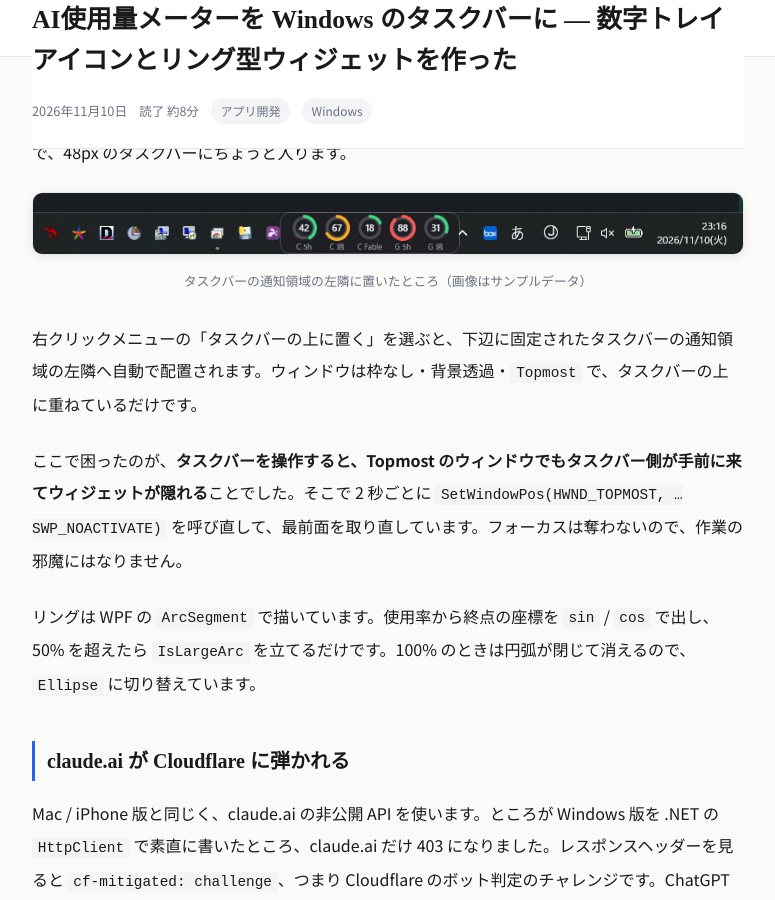
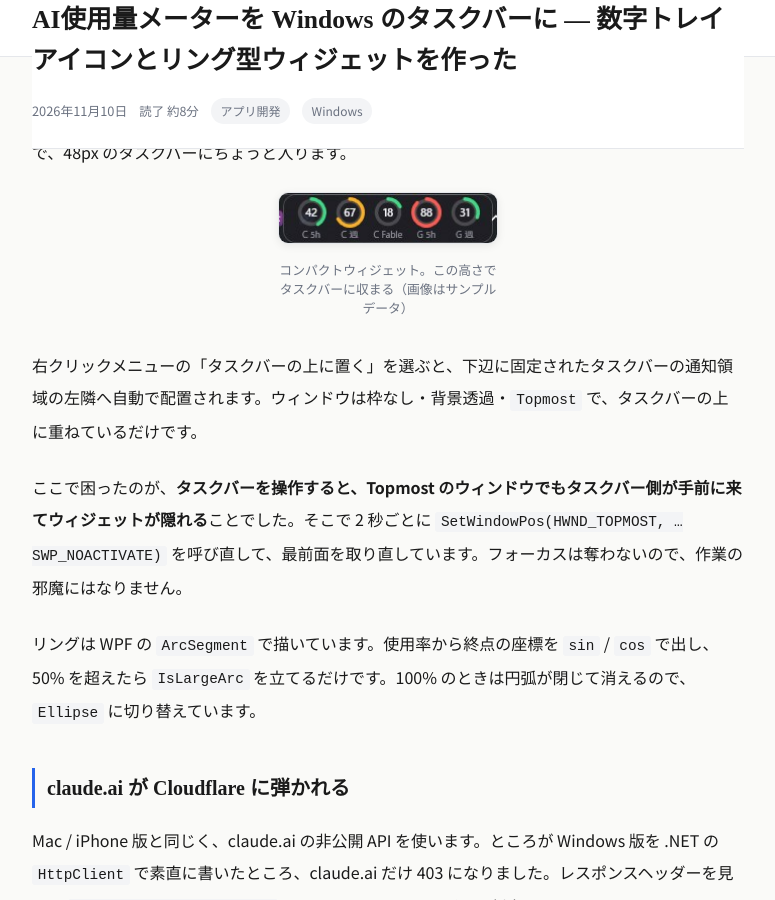
Before and after one commit to wat--/app-policies, a Jekyll site: the page built from _posts/2026-11-10-ai-usage-meter-windows.md, in a window 1280 px wide and 900 px high, scrolled down 2020 px. Shown: the whole window, without its empty margins (252-1027 px from the left). Built offline with Jekyll 4.4.1, drawn with Linux system fonts in a browser that asks for light colours; a script that is not in the unit is left out.

Commit message:
docs(blog): Windows版記事のコンパクト画像をウィジェットのみにトリミング
Co-Authored-By: Claude Code <noreply@anthropic.com>

```diff
--- a/_posts/2026-11-10-ai-usage-meter-windows.md
+++ b/_posts/2026-11-10-ai-usage-meter-windows.md
@@ -43,7 +43,7 @@ Microsoft Store には出さず、[Tail-Studio のダウンロードページ](/
 Mac 版のメニューバー表示がちょうどよかったので、同じ発想で「タスクバーの高さに収まるメーター」を作りました。30px のリングの中央に使用率を出し、下に「C 5h」「C 週」「C Fable」「G 5h」のような短いラベルを付けています（C は Claude、G は ChatGPT）。全体の高さは約 46px で、48px のタスクバーにちょうど入ります。
 
 <div class="shot-row">
-  <figure class="wide"><img src="/assets/images/blog/ai-usage-meter-windows/01.jpg" alt="タスクバーの通知領域の左隣に、5 つのリングメーターが並んでいる" loading="lazy"><figcaption>タスクバーの通知領域の左隣に置いたところ（画像はサンプルデータ）</figcaption></figure>
+  <figure><img src="/assets/images/blog/ai-usage-meter-windows/01.jpg" alt="5 つのリングメーターが横に並んだコンパクトウィジェット" loading="lazy"><figcaption>コンパクトウィジェット。この高さでタスクバーに収まる（画像はサンプルデータ）</figcaption></figure>
 </div>
 
 右クリックメニューの「タスクバーの上に置く」を選ぶと、下辺に固定されたタスクバーの通知領域の左隣へ自動で配置されます。ウィンドウは枠なし・背景透過・`Topmost` で、タスクバーの上に重ねているだけです。
```
Also changed, not shown: assets/images/blog/ai-usage-meter-windows/01.jpg.
